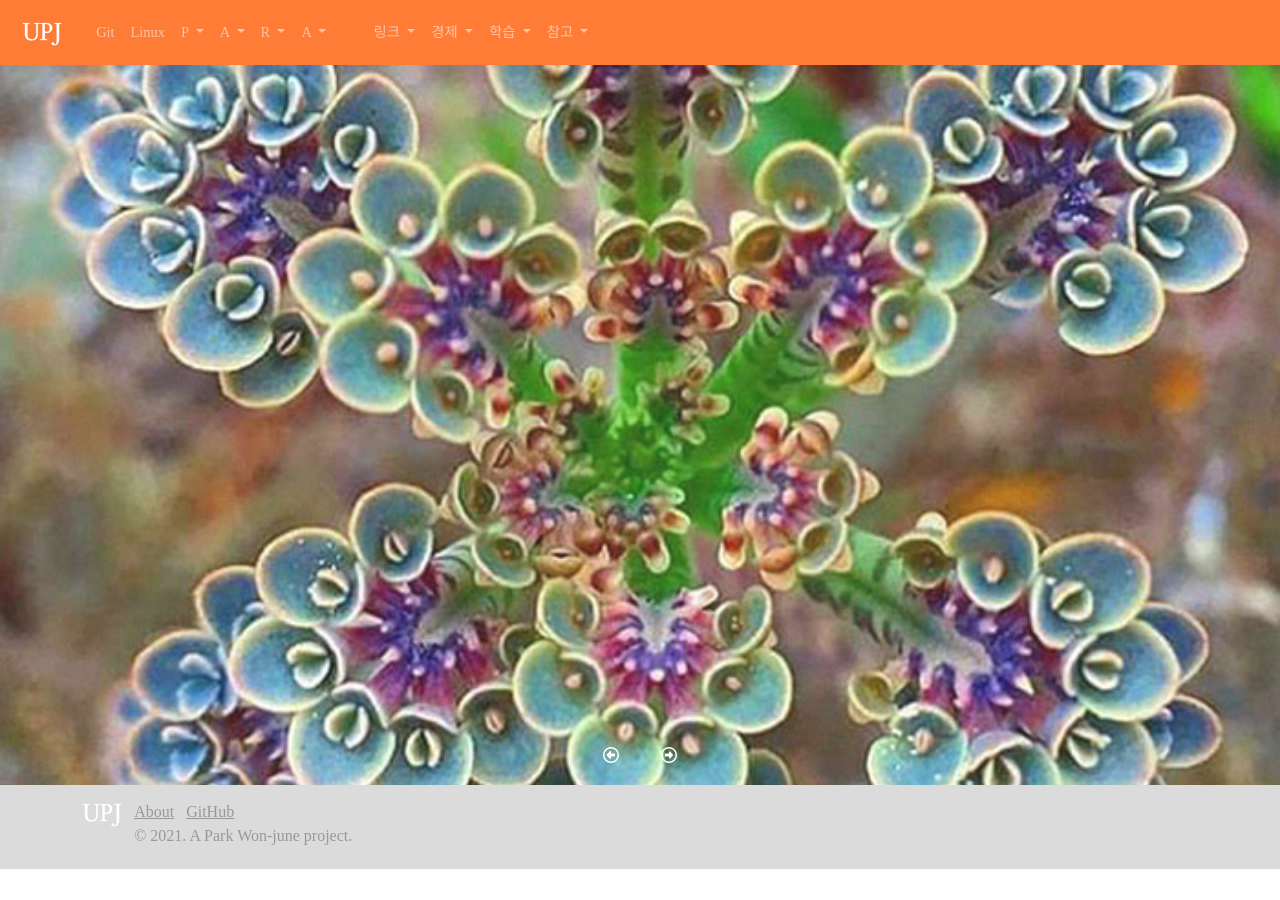
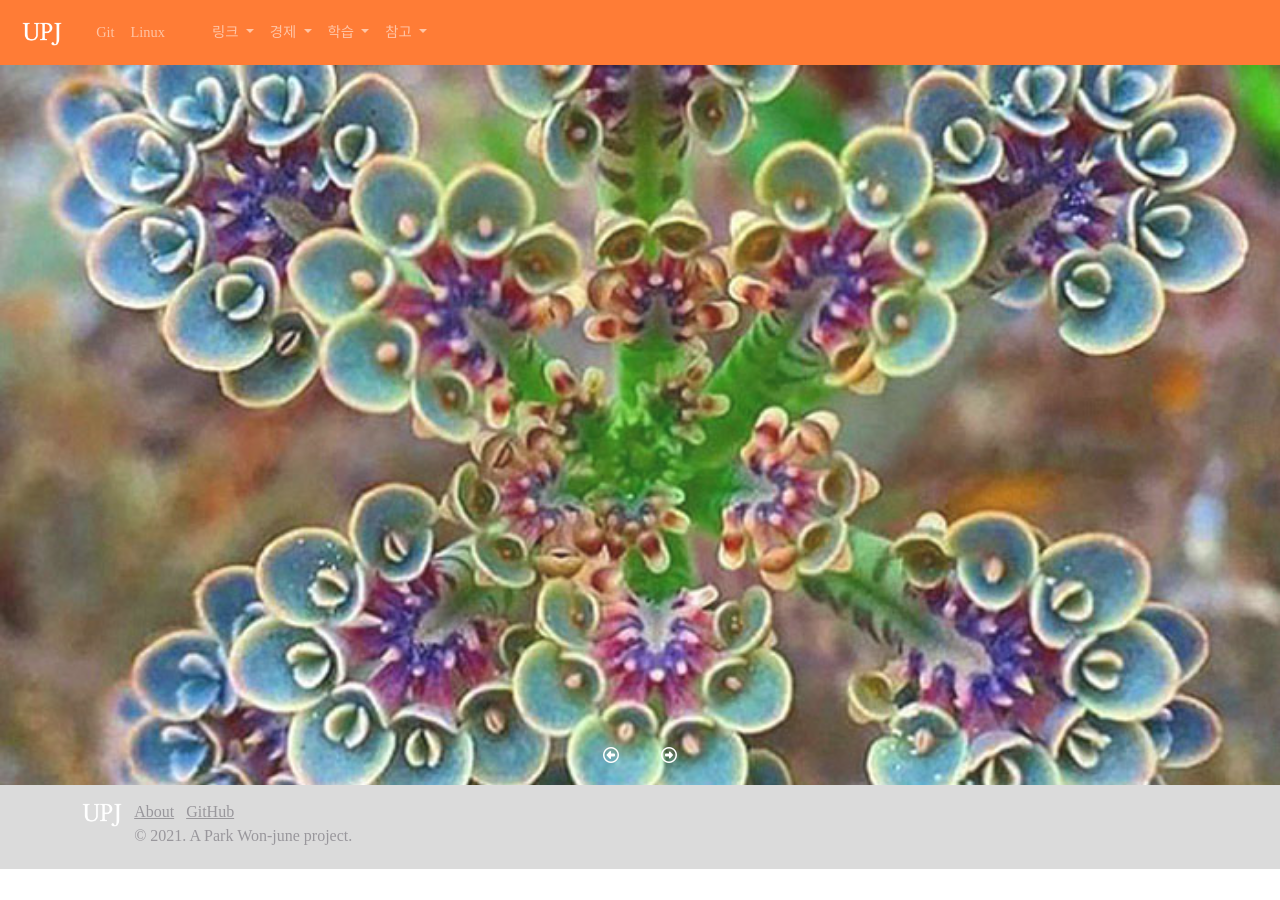
Before and after one commit to upj53/upj53.github.io, a Jekyll site: the page built from index.html, in a window 1280 px wide. Built offline with Jekyll 4.4.1, drawn with Linux system fonts in a browser that asks for light colours; nearby versions of some CDN libraries; some web fonts are replaced.

Commit message:
modify menu

```diff
--- a/_includes/navbar.html
+++ b/_includes/navbar.html
@@ -29,6 +29,7 @@
                 {% endfor %}
 
                 <!---------그룹 3:  PARA----------->
+                {% if jekyll.environment == "development" %}
                 {% for item in site.data.menu_group_3 %}
                 <li class="nav-item dropdown">
                     <a class="nav-link dropdown-toggle {% if page.url contains item.prefix %}active{% endif %}" href="#"
@@ -129,6 +130,7 @@
                     {% endif %}
                 </li>
                 {% endfor %}
+                {% endif %}
 
                 <!--ID생성버튼-->
                 <li class="nav-item">
```
